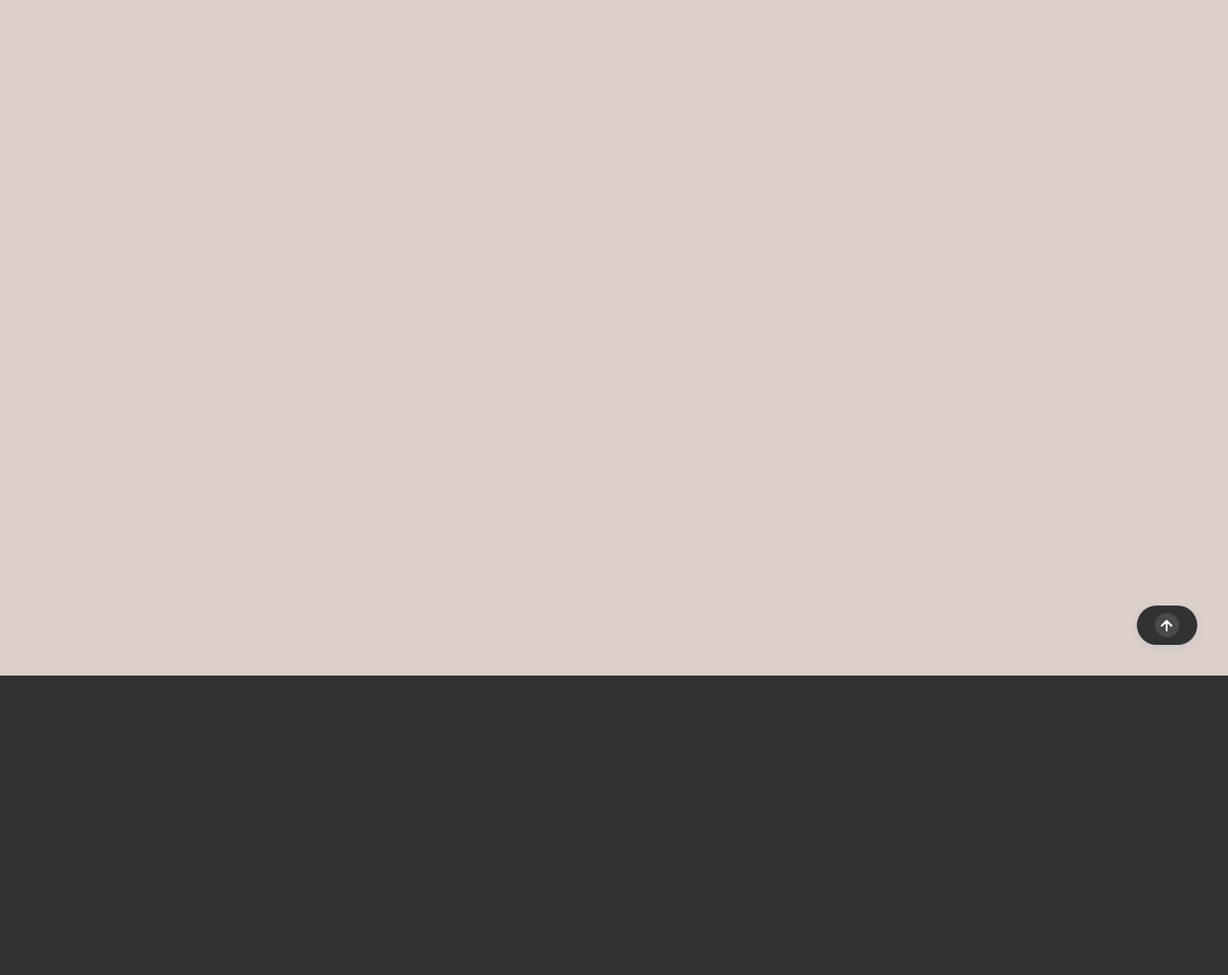
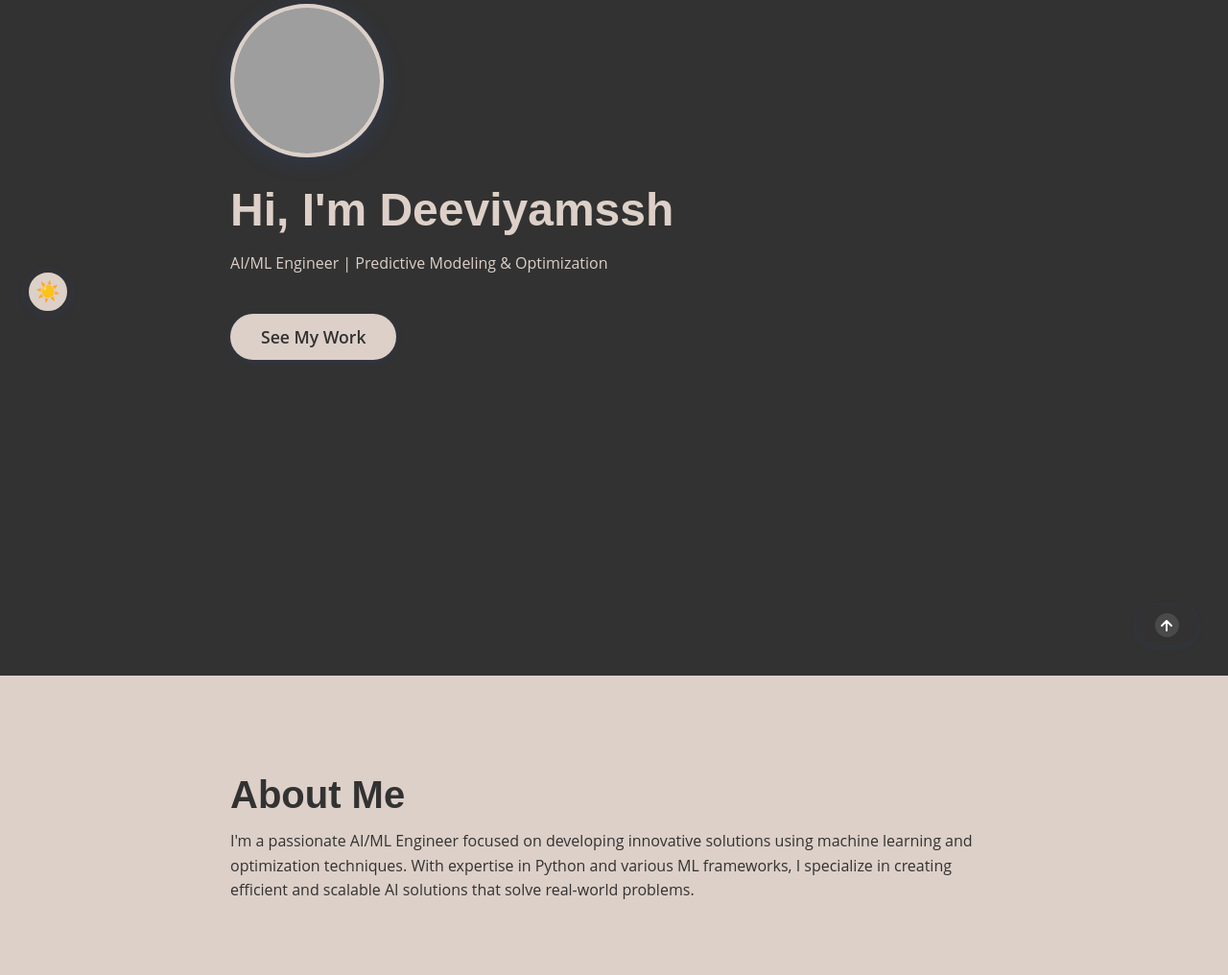
Before and after one commit to Deeviyamssh/deeviyamssh.github.io, a plain HTML site: page index.html in a window 1280 px wide. Shown: the part 96-1112 px from the top of the page at 96% size. Drawn offline with Linux system fonts and the light colour scheme; grey boxes are pictures that could not be loaded.

Commit message:
Fix portfolio rendering and missing elements

```diff
--- a/index.html
+++ b/index.html
@@ -22,7 +22,6 @@
 
 </head>
 <body>
-
   <!-- Navigation -->
   <nav class="site-nav" role="navigation">
     <div class="logo">Deeviyamssh</div>
@@ -33,13 +32,18 @@
     </ul>
   </nav>
 
+  <!-- Theme Toggle -->
+  <button id="theme-toggle" aria-label="Toggle theme">
+    <span id="theme-icon">🌙</span>
+  </button>
+
   <!-- Sections -->
   <main role="main">
     <section id="hero" class="section" data-parallax="blue">
       <div class="wipe-mask"></div>
       <div class="section-content">
-        <img src="images/profile.jpg" alt="Deeviyamssh photo" class="hero-photo" />
-        <h1> <span class="highlight">Hi, I'm Deeviyamssh</span></h1>
+        <img src="https://images.pexels.com/photos/2379004/pexels-photo-2379004.jpeg" alt="Deeviyamssh photo" class="hero-photo" />
+        <h1><span class="highlight">Hi, I'm Deeviyamssh</span></h1>
         <p>AI/ML Engineer | Predictive Modeling & Optimization</p>
         <a href="#projects" class="cta-button">See My Work</a>
       </div>
@@ -48,8 +52,8 @@
     <section id="about" class="section" data-parallax="yellow">
       <div class="wipe-mask"></div>
       <div class="section-content">
-      <h1>About Me</h1>
-      <p>I harness data-driven intelligence to solve complex challenges using AI and ML.</p>
+        <h2>About Me</h2>
+        <p>I'm a passionate AI/ML Engineer focused on developing innovative solutions using machine learning and optimization techniques. With expertise in Python and various ML frameworks, I specialize in creating efficient and scalable AI solutions that solve real-world problems.</p>
       </div>
     </section>
 
@@ -113,7 +117,7 @@
       <div class="wipe-mask"></div>
       <div class="section-content">
         <h2>Contact</h2>
-      <form class="contact-form">
+        <form class="contact-form" id="contact-form">
           <label for="name">Name:</label>
           <input type="text" id="name" placeholder="Your Name" required />
           <label for="email">Email:</label>
@@ -127,7 +131,13 @@
   </main>
 
   <!-- Back to Top Button -->
-  <button id="backToTop" aria-label="Scroll back to top"><span class="arrow"> <svg width="18" height="18" viewBox="0 0 18 18" fill="none" xmlns="http://www.w3.org/2000/svg"><path d="M9 14V4M9 4L4 9M9 4L14 9" stroke="currentColor" stroke-width="2" stroke-linecap="round" stroke-linejoin="round"/></svg></span></button>
+  <button id="backToTop" aria-label="Scroll back to top">
+    <span class="arrow">
+      <svg width="18" height="18" viewBox="0 0 18 18" fill="none" xmlns="http://www.w3.org/2000/svg">
+        <path d="M9 14V4M9 4L4 9M9 4L14 9" stroke="currentColor" stroke-width="2" stroke-linecap="round" stroke-linejoin="round"/>
+      </svg>
+    </span>
+  </button>
 
   <!-- Footer -->
   <footer class="site-footer" role="contentinfo">
@@ -144,9 +154,6 @@
     </div>
   </footer>
 
-  <!-- Floating Theme Toggle Button -->
-
-
   <!-- Script -->
   <script src="script.js" defer></script>
 
```
Lines whose indentation alone changed are shown as unchanged.
